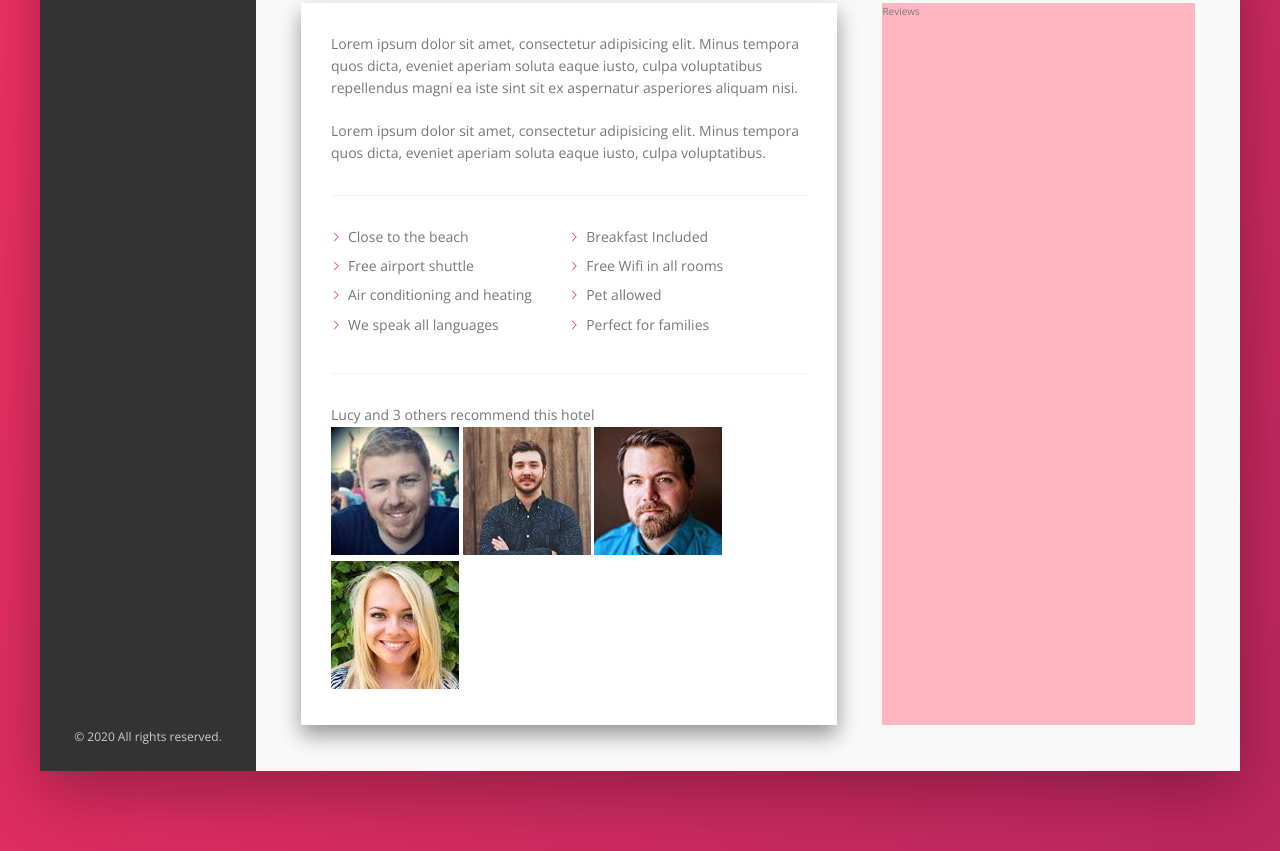
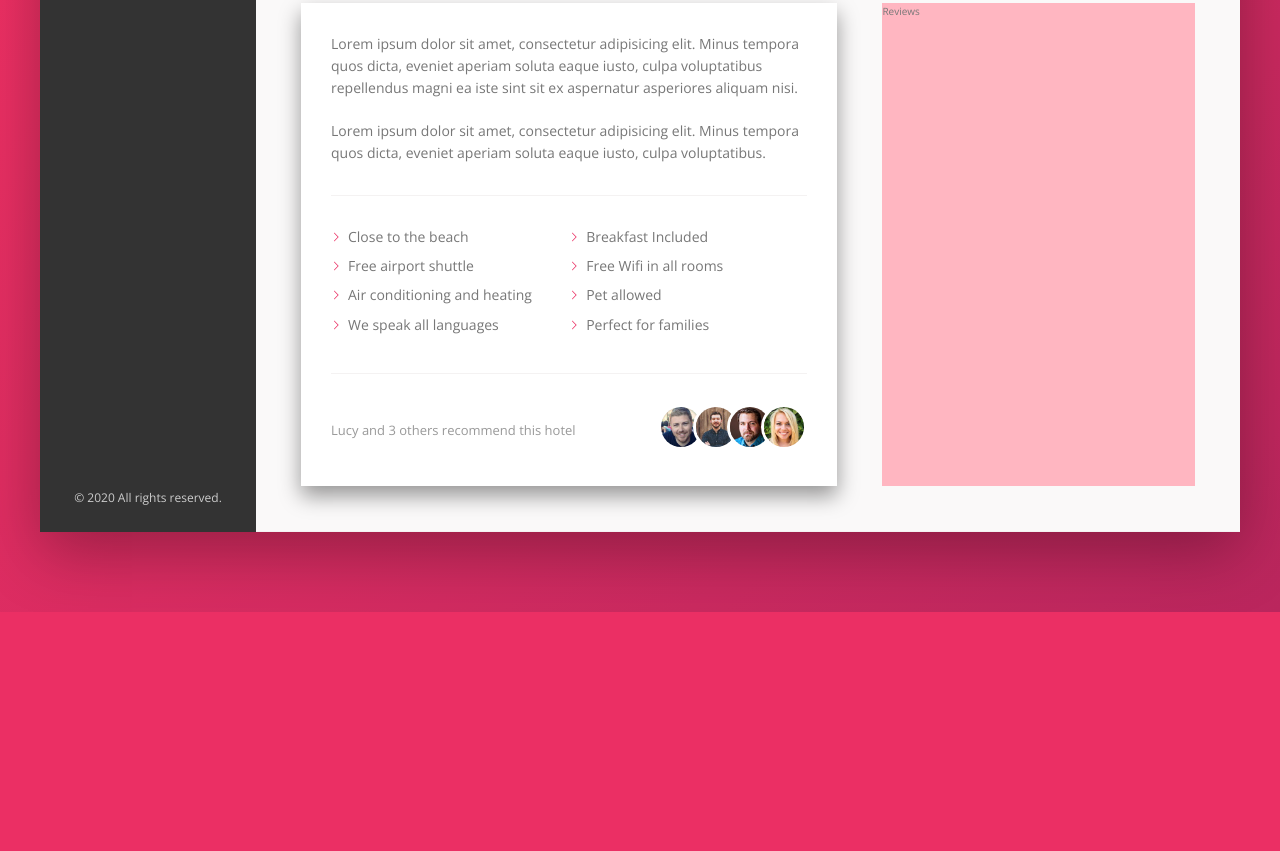
Before and after one commit to sagrikaa/Trillo, a website: page index.html in a window 1280 px wide. Shown: the part 660-1511 px from the top of the page. After the commit the page ends 1272 px from the top, so only its background shows below. Drawn offline with nearby package versions, Linux system fonts and the light colour scheme.

Commit message:
Description recommendatio section completed/Description section completed

```diff
--- a/index.html
+++ b/index.html
@@ -166,10 +166,10 @@
                                 Lucy and 3 others recommend this hotel
                             </p>
                             <div class="recommend__friends">
-                                <img src="img/user-3.jpg" alt="recommendation3" class="recomment_photo">
-                                <img src="img/user-4.jpg" alt="recommendation4" class="recomment_photo">
-                                <img src="img/user-5.jpg" alt="recommendation5" class="recomment_photo">
-                                <img src="img/user-6.jpg" alt="recommendation6" class="recomment_photo">
+                                <img src="img/user-3.jpg" alt="recommendation3" class="recommend__photo">
+                                <img src="img/user-4.jpg" alt="recommendation4" class="recommend__photo">
+                                <img src="img/user-5.jpg" alt="recommendation5" class="recommend__photo">
+                                <img src="img/user-6.jpg" alt="recommendation6" class="recommend__photo">
                             </div>
                         </div>
                     </div>
--- a/sass/_components.scss
+++ b/sass/_components.scss
@@ -362,9 +362,23 @@
 }
 
 .recommend {
-    &__count {}
+    font-size: 1.3rem;
+    color: var(--color-grey-dark-3);
+    display: flex;
+    align-items: center;
+    justify-content: space-between;
 
-    &__friends {}
 
-    &__photo {}
+    &__photo {
+        height: 4rem;
+        width: 4rem;
+        border-radius: 50%;
+        box-sizing: content-box;
+        border: 3px solid white;
+
+        &:not(:last-of-type) {
+            margin-right: -1.5rem;
+
+        }
+    }
 }
```
Also changed, not shown: css/style.css.
